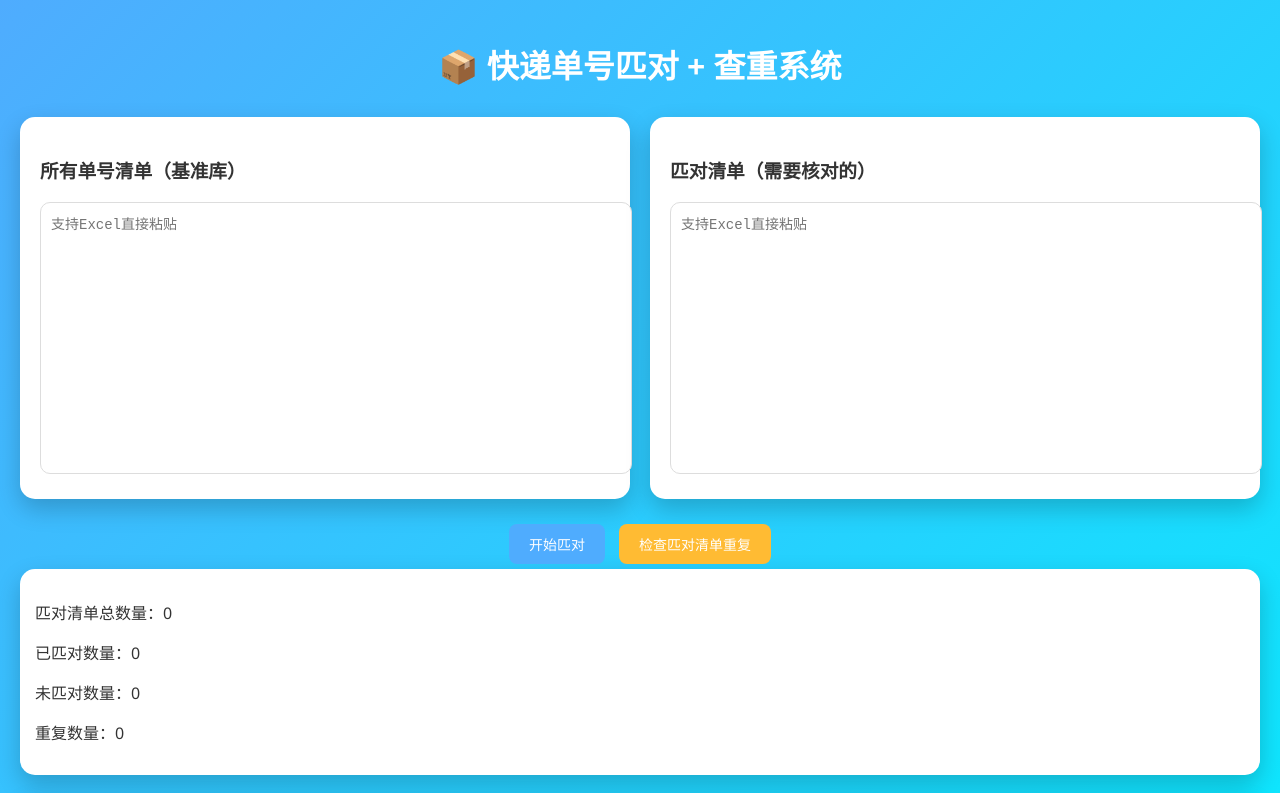
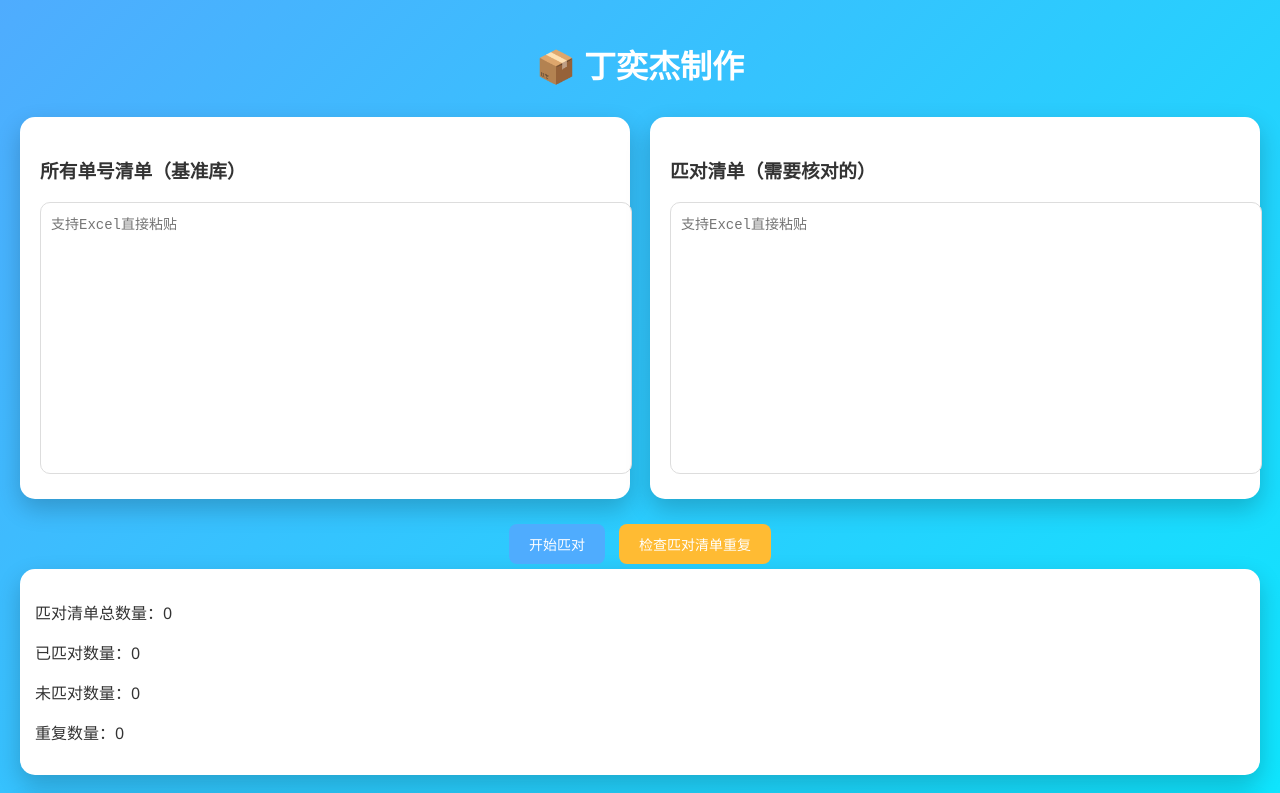
Before and after one commit to Dingyijie2009/Dingyijie.com, a website: page 快递.html in a window 1280 px wide. Shown: the top 793 px of the page. Drawn offline with Linux system fonts and the light colour scheme.

Commit message:
Update 快递.html

```diff
--- a/快递.html
+++ b/快递.html
@@ -80,7 +80,7 @@ button{
 
 <body>
 
-<h1>📦 快递单号匹对 + 查重系统</h1>
+<h1>📦 丁奕杰制作</h1>
 
 <div class="container">
     <div class="card">
```
